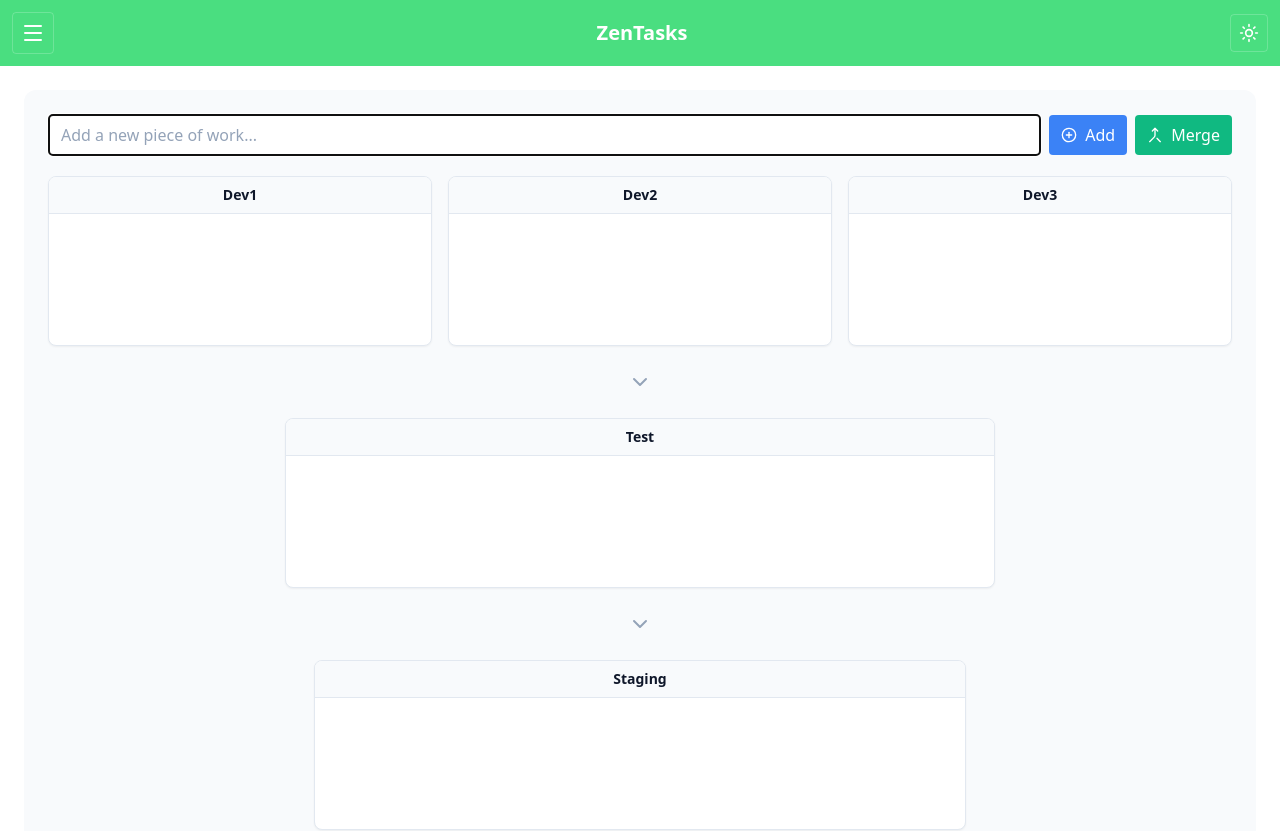
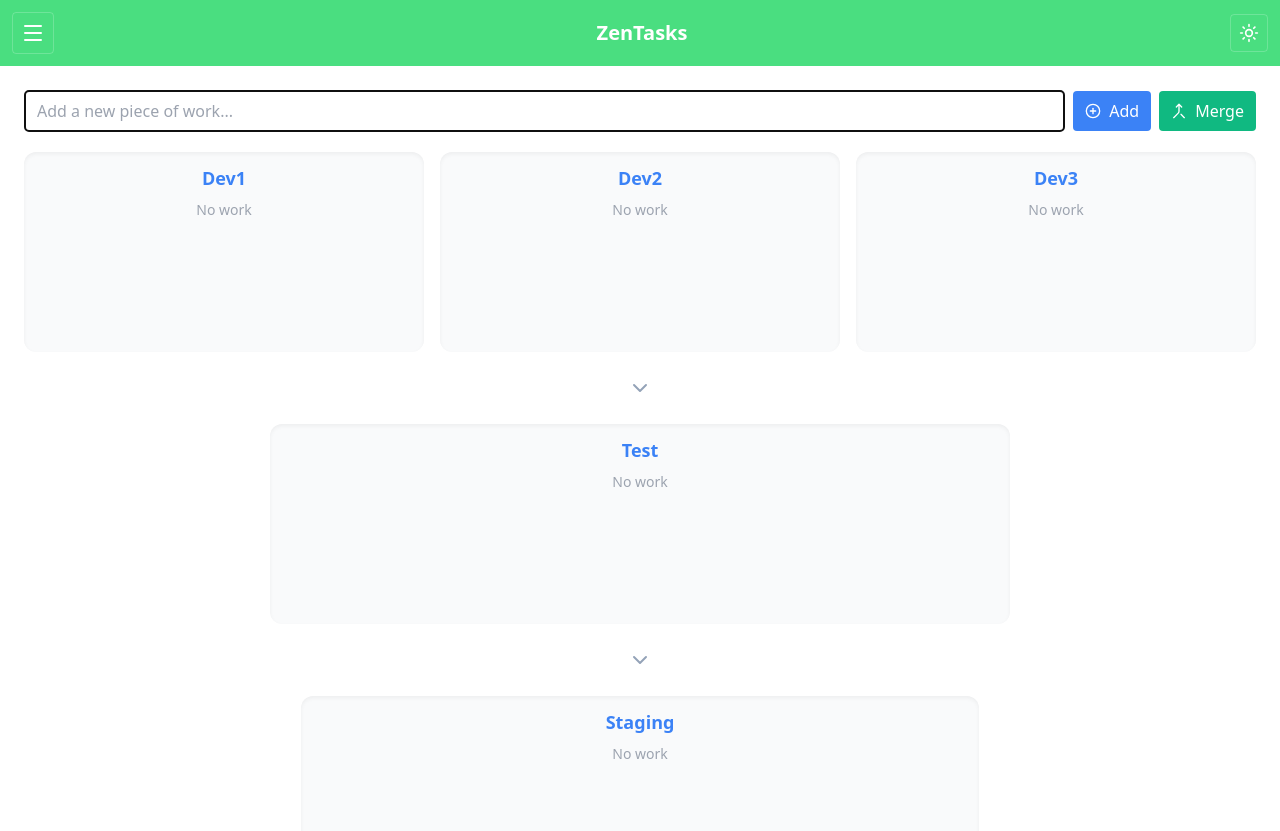
Before and after one commit to SamStanley1992/workmobile-todo, a React (Vite) app: page /workmobile-todo/environments in a window 1280 px wide. Shown: the top 831 px of the page. Built offline with nearby package versions, Linux system fonts and the light colour scheme.

Commit message:
Quick UI tweak

```diff
--- a/src/App.jsx
+++ b/src/App.jsx
@@ -53,7 +53,10 @@ export default function ToDoApp() {
 
   const [newTask, setNewTask] = useState("");
   const [filter, setFilter] = useState("all"); // status filter in List mode: all, todo, inprogress, completed
-  const [swimlaneMode, setSwimlaneMode] = useState(false);
+  const [swimlaneMode, setSwimlaneMode] = useState(() => {
+    const saved = localStorage.getItem("zenTasksViewMode");
+    return saved === "swimlane";
+  });
   const newTaskInputRef = useRef(null);
   const filterInputRef = useRef(null);
   const [selectedTask, setSelectedTask] = useState(null);
@@ -114,6 +117,11 @@ export default function ToDoApp() {
       filterInputRef.current.focus();
     }
   }, [showTextFilter]);
+
+  // Persist view mode
+  useEffect(() => {
+    localStorage.setItem("zenTasksViewMode", swimlaneMode ? "swimlane" : "list");
+  }, [swimlaneMode]);
 
   // Check if today is Friday
   const isFriday = new Date().getDay() === 5;
@@ -399,7 +407,7 @@ export default function ToDoApp() {
           <FileDown className="h-4 w-4" /> Export
         </Button>
 
-        <Button onClick={() => setShowStandup(true)} className="bg-blue-500 hover:bg-blue-600 text-white cursor-pointer">
+        <Button onClick={() => setShowStandup(true)} className={`cursor-pointer ${darkMode ? "bg-gray-700 text-gray-300 hover:bg-gray-600" : "bg-white text-blue-600 hover:bg-blue-50"}`}>
           <ClipboardList className="h-4 w-4" /> Daily Update
         </Button>
 
@@ -474,7 +482,7 @@ export default function ToDoApp() {
                                   <div className="p-3 flex items-center gap-3 p-0 flex-wrap">
                                     <div className="flex flex-col gap-1"><span className="font-medium">{task.text}</span></div>
 
-                                    <select value={task.status} onClick={(e) => e.stopPropagation()} onChange={(e) => { e.stopPropagation(); moveTask(task.id, e.target.value); }} disabled={isLoading} className={`text-xs border rounded-md px-2 py-1 cursor-pointer disabled:opacity-50 ${darkMode ? "bg-gray-700 border-gray-600 text-gray-200" : "bg-white border-blue-200 text-gray-900"}`}>
+                                    <select value={task.status} onClick={(e) => e.stopPropagation()} onChange={(e) => { e.stopPropagation(); moveTask(task.id, e.target.value); }} disabled={isLoading} className={`text-xs border rounded-md px-2 py-1 cursor-pointer disabled:opacity-50 focus:outline-none focus:ring-2 focus:ring-blue-400 focus:border-blue-400 ${darkMode ? "bg-gray-700 border-gray-600 text-gray-200" : "bg-white border-blue-200 text-gray-900"}`}>
                                       <option value="todo">To-Do</option>
                                       <option value="inprogress">In-Progress</option>
                                       <option value="done">Completed</option>
@@ -509,7 +517,7 @@ export default function ToDoApp() {
                       <div className="p-3 flex items-center gap-3 p-0 flex-wrap">
                         <div className="flex flex-col gap-1"><span className="font-medium">{task.text}</span></div>
 
-                        <select value={task.status} onClick={(e) => e.stopPropagation()} onChange={(e) => { e.stopPropagation(); moveTask(task.id, e.target.value); }} disabled={isLoading} className="text-xs border border-blue-200 rounded-md px-2 py-1 cursor-pointer bg-white disabled:opacity-50">
+                        <select value={task.status} onClick={(e) => e.stopPropagation()} onChange={(e) => { e.stopPropagation(); moveTask(task.id, e.target.value); }} disabled={isLoading} className={`text-xs border rounded-md px-2 py-1 cursor-pointer disabled:opacity-50 focus:outline-none focus:ring-2 focus:ring-blue-400 focus:border-blue-400 ${darkMode ? "bg-gray-700 border-gray-600 text-gray-200" : "bg-white border-blue-200 text-gray-900"}`}>
                           <option value="todo">To-Do</option>
                           <option value="inprogress">In-Progress</option>
                           <option value="done">Completed</option>
--- a/src/index.css
+++ b/src/index.css
@@ -42,3 +42,21 @@
 .dark-mode .ql-paste-helper {
 	display: none;
 }
+
+/* Dark mode dropdown styling */
+.dark select {
+	background-color: #111827;
+	color: #e5e7eb;
+	border-color: #374151;
+}
+
+.dark select:focus {
+	outline: none;
+	box-shadow: 0 0 0 2px rgba(59, 130, 246, 0.6);
+	border-color: #60a5fa;
+}
+
+.dark select option {
+	background-color: #0f172a;
+	color: #e5e7eb;
+}
--- a/src/pages/Environments.jsx
+++ b/src/pages/Environments.jsx
@@ -92,52 +92,51 @@ export default function EnvironmentsPage() {
     setSelectedMergeIds(new Set());
   };
 
-  const pageClasses = darkMode ? "bg-slate-950/40 text-slate-100" : "bg-slate-50 text-slate-900";
+  const pageClasses = darkMode ? "text-white" : "text-gray-900";
   const panelClasses = darkMode
-    ? "bg-slate-900/70 border-slate-700/80 shadow-[0_10px_24px_rgba(0,0,0,0.35)] ring-1 ring-slate-700/70"
-    : "bg-white border-slate-200 shadow-sm";
+    ? "rounded-xl p-3 shadow-inner min-h-[200px] transition bg-gray-800"
+    : "rounded-xl p-3 shadow-inner min-h-[200px] transition bg-gray-50";
   const panelHeaderClasses = darkMode
-    ? "bg-slate-900/90 text-slate-100 border-b border-slate-700/70"
-    : "bg-slate-50 text-slate-900 border-b border-slate-200";
+    ? "text-lg font-semibold mb-2 text-center text-gray-300"
+    : "text-lg font-semibold mb-2 text-center text-blue-500";
   const inputClasses = darkMode
-    ? "bg-slate-900/70 border-slate-700 text-slate-100 placeholder:text-slate-400"
-    : "bg-white border-slate-300 text-slate-900 placeholder:text-slate-400";
+    ? "bg-gray-800 border-gray-700 text-gray-100 placeholder:text-gray-500"
+    : "bg-white border-gray-300 text-gray-900 placeholder:text-gray-400";
   const itemClasses = darkMode
-    ? "bg-slate-900/80 border-slate-700 text-slate-100 shadow-[inset_0_1px_0_rgba(255,255,255,0.04)]"
-    : "bg-white border-slate-200 text-slate-900";
-  const modalClasses = darkMode ? "bg-slate-900 text-slate-100" : "bg-white text-slate-900";
-  const softPanelClasses = darkMode ? "bg-slate-900/60 border-slate-700/70" : "bg-white border-slate-200";
+    ? "p-3 rounded-lg border transition cursor-pointer bg-gray-700 border-gray-600 hover:bg-gray-650 text-gray-200"
+    : "p-3 rounded-lg border transition cursor-pointer bg-white border-gray-200 hover:bg-blue-50 text-gray-900";
+  const modalClasses = darkMode ? "bg-gray-800 text-gray-100" : "bg-white text-gray-900";
+  const softPanelClasses = darkMode ? "bg-gray-800 border-gray-700" : "bg-white border-gray-200";
 
-  const renderPanel = (env) => (
+  const renderPanel = (env) => {
+    const envItems = work.filter((w) => w.environment === env);
+
+    return (
       <Droppable droppableId={env} key={env}>
         {(provided) => (
-        <div
-          ref={provided.innerRef}
-          {...provided.droppableProps}
-          className={`rounded-lg border min-h-[170px] overflow-hidden ${panelClasses}`}
-        >
-          <div className={`px-3 py-2 text-sm font-semibold text-center ${panelHeaderClasses}`}>
-            {env}
-          </div>
-          <div className="p-3">
+          <div ref={provided.innerRef} {...provided.droppableProps} className={panelClasses}>
+            <h2 className={panelHeaderClasses}>{env}</h2>
             <div className="flex flex-col gap-2">
-              {work.filter((w) => w.environment === env).map((w, idx) => (
+              {envItems.length === 0 && (
+                <p className={`text-center text-sm ${darkMode ? "text-gray-500" : "text-gray-400"}`}>No work</p>
+              )}
+              {envItems.map((w, idx) => (
               <Draggable draggableId={w.id} index={idx} key={w.id}>
                 {(p) => (
                   <div
                     ref={p.innerRef}
                     {...p.draggableProps}
                     {...p.dragHandleProps}
-                      className={`p-2 border rounded cursor-pointer flex items-center justify-between ${itemClasses}`}
+                    className={`flex items-center justify-between ${itemClasses}`}
                     onClick={() => setSelectedItem(w)}
                   >
-                      <span>{w.name}</span>
+                    <span className="font-medium">{w.name}</span>
                     <button
                       onClick={(e) => { e.stopPropagation(); setDeleteCandidate(w); setShowDeleteConfirm(true); }}
                       title="Delete"
-                        className="text-red-500 hover:text-red-700 pl-2"
+                      className={`p-1 rounded ${darkMode ? "text-gray-400 hover:text-red-400 hover:bg-gray-600" : "text-red-500 hover:bg-red-50"}`}
                     >
-                        <Trash2 className="h-4 w-4" />
+                      <Trash2 className="h-5 w-5" />
                     </button>
                   </div>
                 )}
@@ -146,13 +145,13 @@ export default function EnvironmentsPage() {
               {provided.placeholder}
             </div>
           </div>
-        </div>
         )}
       </Droppable>
     );
+  };
 
   return (
-    <div className={`w-full rounded-xl p-4 md:p-6 ${pageClasses}`}>
+    <div className={`w-full ${pageClasses}`}>
       <div className="flex items-center gap-2 mb-5">
         <input
           ref={inputRef}
@@ -232,14 +231,14 @@ export default function EnvironmentsPage() {
             <div className="flex gap-2 mb-3">
               <div className="flex-1">
                 <label className="block text-sm">From</label>
-                <select value={mergeFrom} onChange={(e) => { setMergeFrom(e.target.value); setSelectedMergeIds(new Set()); }} className={`w-full border p-2 ${darkMode ? "bg-slate-900 border-slate-700 text-slate-100" : "bg-white border-slate-300"}`}>
+                <select value={mergeFrom} onChange={(e) => { setMergeFrom(e.target.value); setSelectedMergeIds(new Set()); }} className={`w-full border p-2 focus:outline-none focus:ring-2 focus:ring-blue-400 focus:border-blue-400 ${darkMode ? "bg-slate-900 border-slate-700 text-slate-100" : "bg-white border-slate-300"}`}>
                   <option value="">Select environment</option>
                   {ENV_ORDER.map((e) => <option key={e} value={e}>{e}</option>)}
                 </select>
               </div>
               <div className="flex-1">
                 <label className="block text-sm">To</label>
-                <select value={mergeTo} onChange={(e) => setMergeTo(e.target.value)} className={`w-full border p-2 ${darkMode ? "bg-slate-900 border-slate-700 text-slate-100" : "bg-white border-slate-300"}`}>
+                <select value={mergeTo} onChange={(e) => setMergeTo(e.target.value)} className={`w-full border p-2 focus:outline-none focus:ring-2 focus:ring-blue-400 focus:border-blue-400 ${darkMode ? "bg-slate-900 border-slate-700 text-slate-100" : "bg-white border-slate-300"}`}>
                   <option value="">Select environment</option>
                   {ENV_ORDER.map((e) => <option key={e} value={e}>{e}</option>)}
                 </select>
```
Lines whose indentation alone changed are shown as unchanged.
